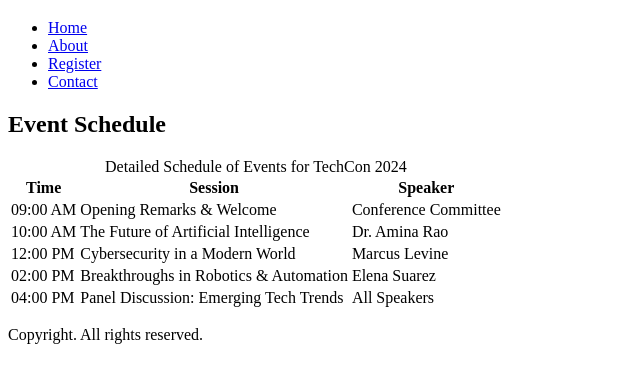
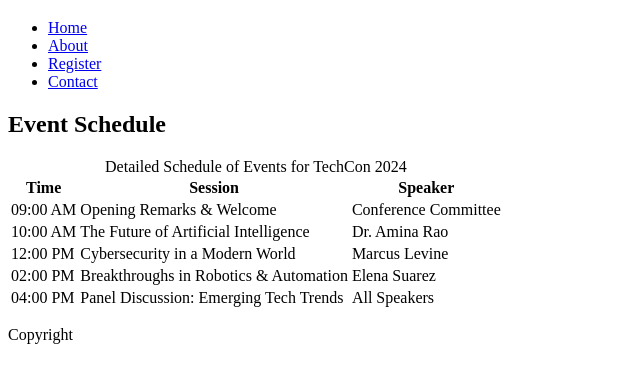
Before and after one commit to mandyrenee06/TechCon_HTML, a plain HTML site: page techcon_website/schedule.html in a window 1280 px wide. Shown: the part 61-444 px from the top of the page, without its empty margins (0-640 px from the left). Drawn offline with Linux system fonts and the light colour scheme.

Commit message:
Changed the footer in schedule.html

```diff
--- a/techcon_website/schedule.html
+++ b/techcon_website/schedule.html
@@ -68,8 +68,9 @@
     </main>
 
     <footer>
-        <p>Copyright. All rights reserved.</p>
+        <p>Copyright</p>
     </footer>
 
 </body>
+
 </html>
```
